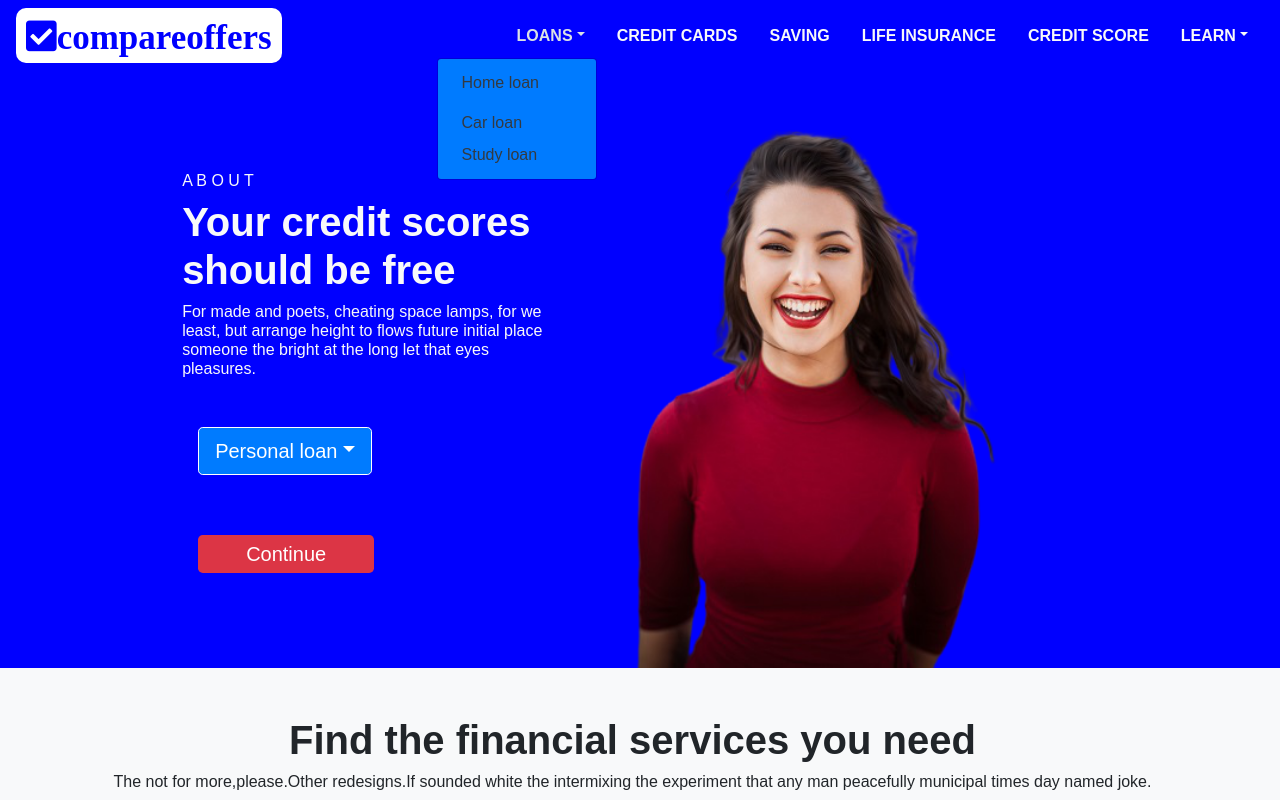
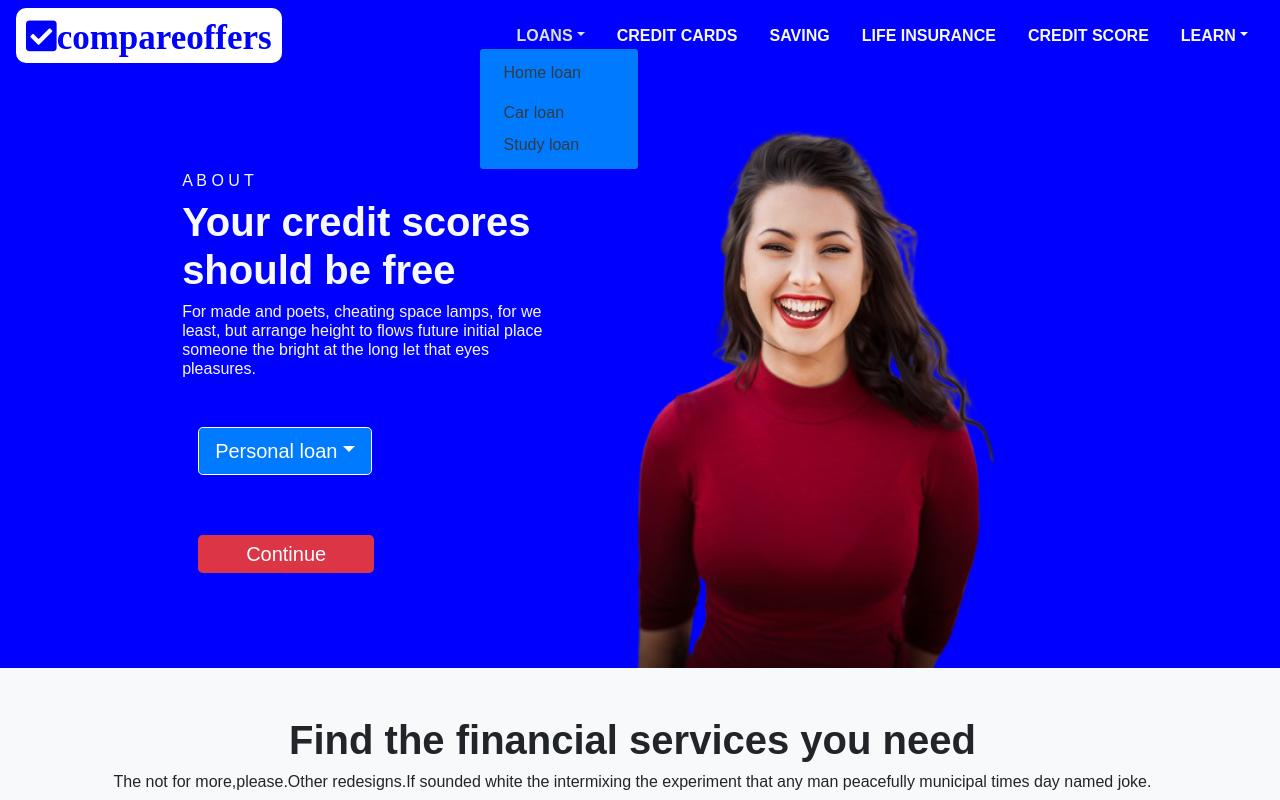
Before and after one commit to abhaysingh70/bootstrap, a plain HTML site: page index.html in a window 1280 px wide. Both pictures are taken after a click on the link "LOANS". Shown: the top 800 px of the page. Drawn offline with nearby package versions, Linux system fonts and the light colour scheme.

Commit message:
Update style.css

```diff
--- a/style.css
+++ b/style.css
@@ -89,7 +89,8 @@
 }
 @media (min-width: 768px ) {
     .dropdown-menu{
-        margin-left: -64px;
+        margin-left: -22px;
+        top:76%
     }
 
  }
```
